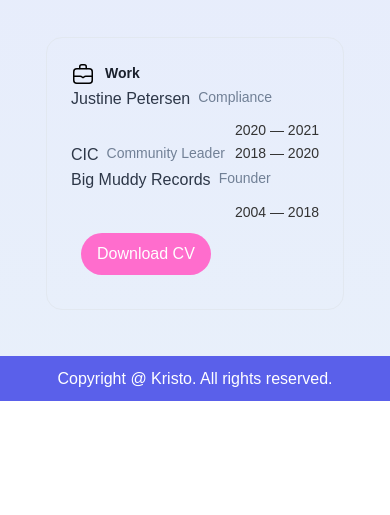
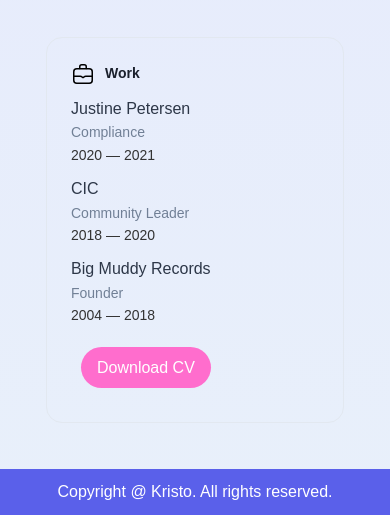
Before and after one commit to kristo-baricevic/portfolio, a plain HTML site: page index.html in a window 390 px wide. Shown: the part 1426-1941 px from the top of the page. Before the commit the page ends 1827 px from the top, so only its background shows below. Drawn offline with Linux system fonts and the light colour scheme; a script that the page names is missing.

Commit message:
latest commit

```diff
--- a/css/styles.css
+++ b/css/styles.css
@@ -620,6 +620,7 @@ main{
 body {
     font-size: 16px;
  }
+
 .container {
     padding: 10px;
  }
@@ -628,4 +629,19 @@ main{
     max-width: 300px;
     max-height: 300px;
  }
+
+.work-details {
+  display: flex;
+  flex-direction:column;
+  gap: 0rem;
  }
+
+.work-date {
+  margin-left: 0;
+  padding-bottom: 10px;
+ }
+
+.work-experience-heading {
+  padding-bottom: 10px;
+ }
+}
```
Lines whose indentation alone changed are shown as unchanged.
